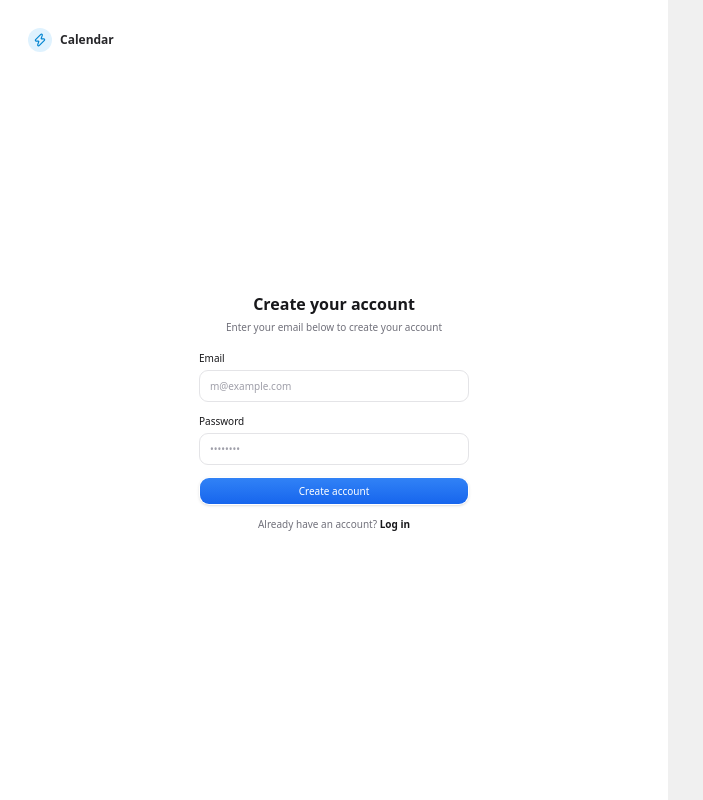
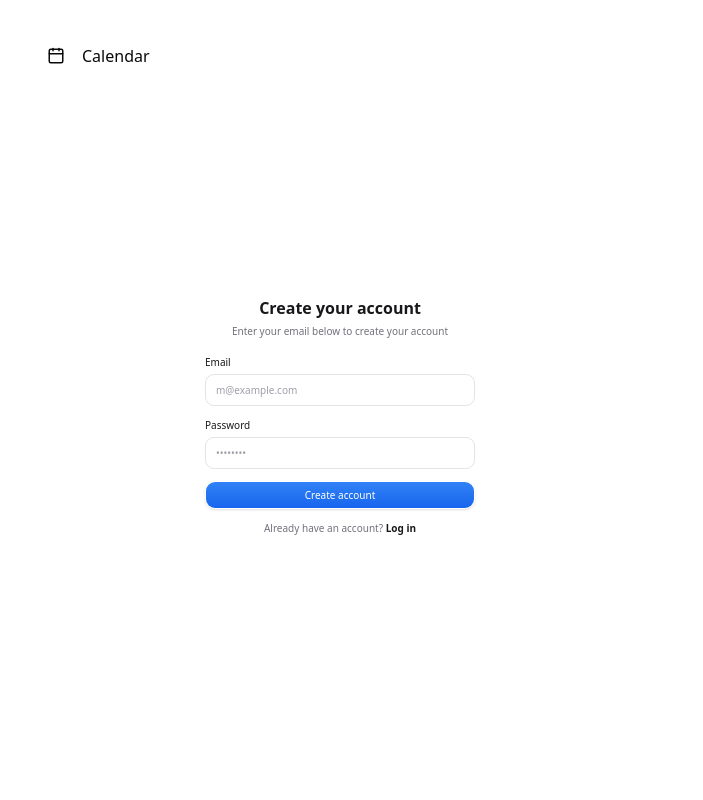
Before and after one commit to KingTroy125/Calendar-project, a Next.js app in the folder frontend/: page /signup in a window 1280 px wide. Shown: the whole page, without its empty margins (0-703 px from the left). Built offline with nearby package versions, Linux system fonts and the light colour scheme; no server answers.

Commit message:
fix(ui) : add better style

```diff
--- a/frontend/app/signup/page.tsx
+++ b/frontend/app/signup/page.tsx
@@ -1,24 +1,24 @@
-import { Zap } from 'lucide-react'
+import { Calendar } from 'lucide-react'
 
 import { SignupForm } from '@/components/login-form'
 
 export default function Page() {
   return (
-    <main className="flex min-h-screen flex-col bg-white lg:flex-row">
-      <section className="flex min-h-screen flex-1 flex-col px-7 py-7">
-        <header className="flex items-center gap-2">
-          <span className="flex size-6 items-center justify-center rounded-full bg-sky-100 text-sky-600" aria-hidden="true">
-            <Zap className="size-3.5" />
+    <main className="flex min-h-svh flex-col bg-background-primary-default lg:flex-row">
+      <section className="flex min-h-svh flex-1 flex-col p-6 sm:p-8 lg:p-10">
+        <header className="flex items-center gap-2.5">
+          <span className="flex size-8 items-center justify-center rounded-full bg-accent-50 text-accent-700" aria-hidden="true">
+            <Calendar className="size-[18px]" />
           </span>
-          <span className="text-xs font-semibold text-zinc-800">Calendar</span>
+          <span className="text-body-medium text-text-primary">Calendar</span>
         </header>
 
-        <div className="flex flex-1 items-center justify-center py-12">
+        <div className="flex flex-1 items-center justify-center py-10">
           <SignupForm />
         </div>
       </section>
 
-      <aside aria-label="Decorative panel" className="hidden min-h-screen flex-1 bg-[#f0f0f0] lg:block" />
+      <aside aria-label="Decorative panel" className="hidden min-h-svh flex-1 bg-background-secondary-default lg:block" />
     </main>
   )
 }
```
